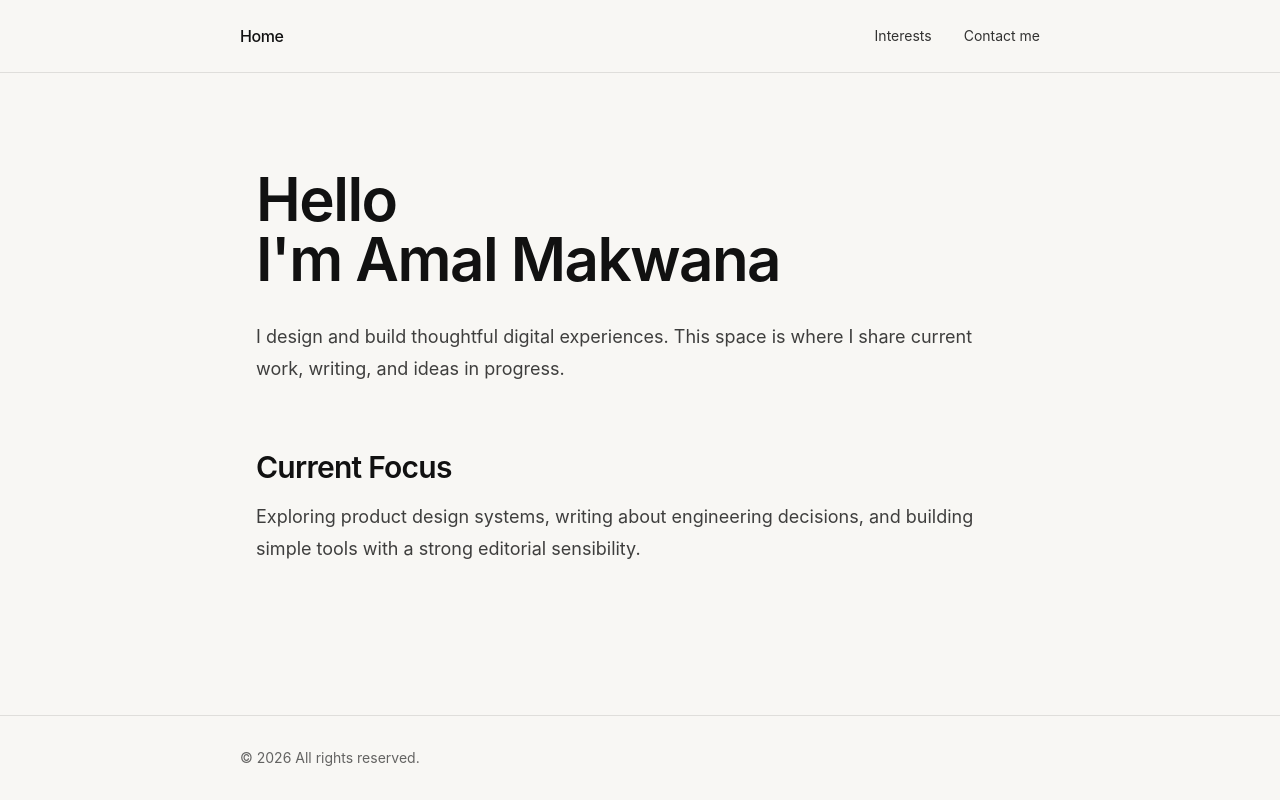
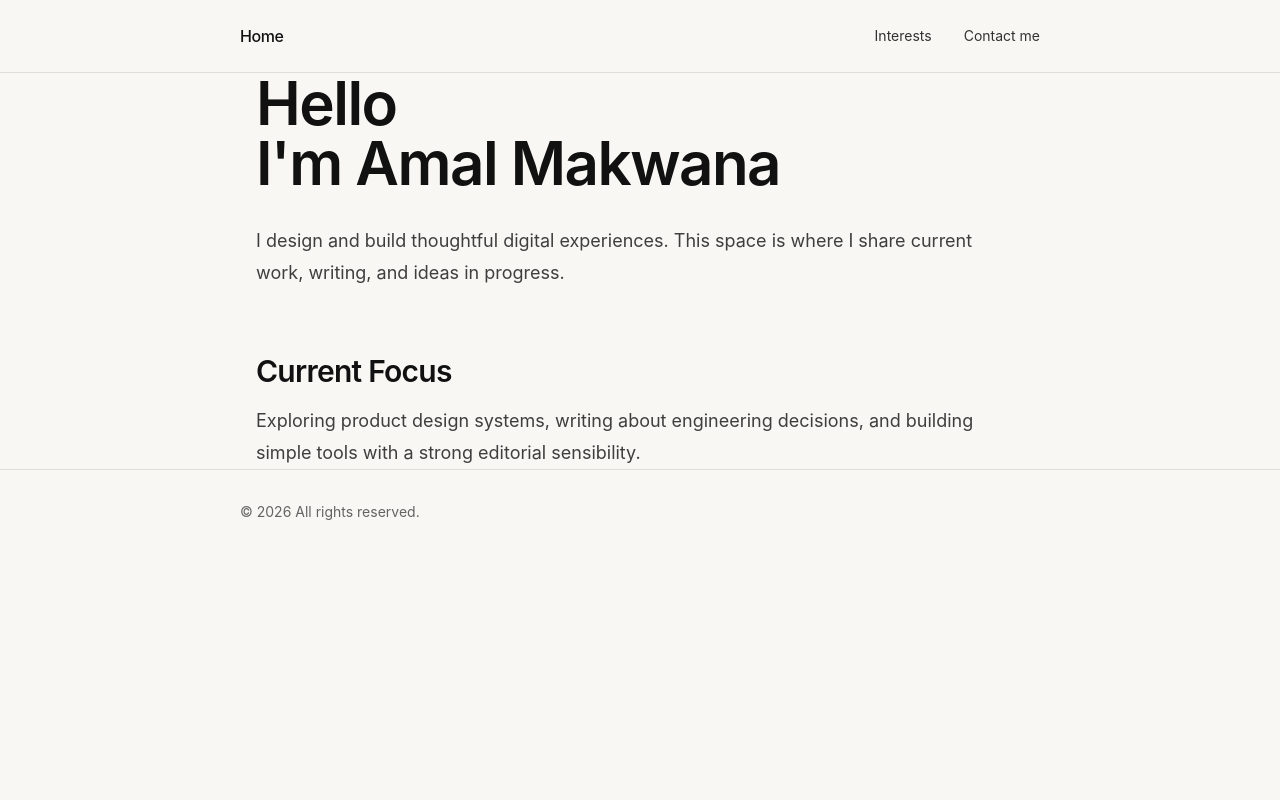
Before and after one commit to Amal-Makwana/amalmakwana, a Next.js app in the folder my-site/: page / in a window 1280 px wide. Built offline with nearby package versions, Linux system fonts and the light colour scheme.

Commit message:
Switch root layout to layout.tsx without font config

```diff
--- a/my-site/app/components/site-header.jsx
+++ b/my-site/app/components/site-header.jsx
@@ -4,7 +4,7 @@ import Link from "next/link";
 import { useState } from "react";
 
 const navItems = [
-  { href: "/work", label: "Interests" },
+  { href: "/Interests", label: "Interests" },
   { href: "/about", label: "Contact me" }
 ];
 
--- a/my-site/app/layout.jsx
+++ b/my-site/app/layout.tsx
@@ -7,10 +7,10 @@ export const metadata = {
   description: "Personal website of Amal Makwana"
 };
 
-export default function RootLayout({ children }) {
+export default function RootLayout({ children }: { children: React.ReactNode }) {
   return (
     <html lang="en">
-      <body className="min-h-screen">
+      <body>
         <div className="flex min-h-screen flex-col">
           <SiteHeader />
           <main className="container-shell flex-1 py-16 md:py-24">{children}</main>
```
Also changed, not shown: my-site/app/Interests/page.jsx (renamed from my-site/app/work/page.jsx), 1 other file (tests, documents, lock files or other folders).
